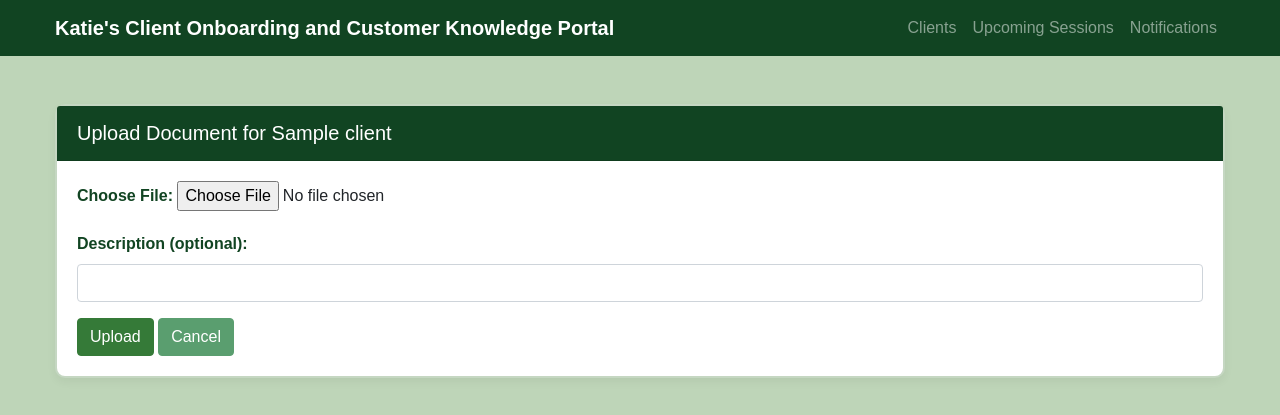
After one commit to Robbolo/client-webapp, a Django app: page /client/1/upload-document/ in a window 1280 px wide. The commit adds this page. Shown: the top 415 px of the page. Run offline with Django 5.2, Linux system fonts and the light colour scheme; tables that the repository leaves empty hold one stand-in row (values such as "Sample post"); some libraries are stand-ins or nearby versions.

Commit message:
added file uploads

```diff
--- a/src/clients/forms.py
+++ b/src/clients/forms.py
@@ -1,5 +1,5 @@
 from django import forms
-from .models import Client, Session
+from .models import Client, Session, ClientDocument
 
 class ClientForm(forms.ModelForm):
     class Meta:
@@ -32,3 +32,11 @@ class SessionForm(forms.ModelForm):
             'date': forms.DateTimeInput(attrs={'type': 'datetime-local'}),
             'notes': forms.Textarea(attrs={'rows': 4}),
         }
+
+class ClientDocumentForm(forms.ModelForm):
+    class Meta:
+        model = ClientDocument
+        fields = ['file', 'description']
+        widgets = {
+            'description': forms.TextInput(attrs={'class': 'form-control'}),
+        }
--- a/src/clients/models.py
+++ b/src/clients/models.py
@@ -1,5 +1,7 @@
 from django.db import models
 from django.utils import timezone
+from django.core.validators import FileExtensionValidator
+from pathlib import Path
 
 
 # Create class for client information
@@ -104,3 +106,24 @@ class Session(models.Model):
 
     def __str__(self):
         return f"{self.client.name} - {self.date.strftime('%Y-%m-%d %H:%M')}"
+
+
+class ClientDocument(models.Model):
+    client = models.ForeignKey(Client, on_delete=models.CASCADE, related_name='documents')
+    file = models.FileField(
+        upload_to='documents/',
+        validators=[FileExtensionValidator(allowed_extensions=['pdf', 'doc', 'docx', 'txt', 'xls', 'xlsx', 'csv'])]
+    )
+    description = models.CharField(max_length=255, blank=True)
+    uploaded_at = models.DateTimeField(auto_now_add=True)
+
+    @property
+    def file_extension(self):
+        return Path(self.file.name).suffix.lower()
+
+    @property
+    def file_size_kb(self):
+        return round(self.file.size / 1024, 1)  # returns size in KB
+
+    def __str__(self):
+        return f"Document for {self.client.name}: {self.file.name}"
--- /dev/null
+++ b/src/clients/templates/clients/upload_document.html
@@ -0,0 +1,26 @@
+{% extends 'clients/base.html' %}
+{% block title %}Upload Document{% endblock %}
+{% block content %}
+
+<div class="mt-5">
+    <div class="card">
+        <div class="card-header">Upload Document for {{ client.name }}</div>
+        <div class="card-body">
+            <form method="post" enctype="multipart/form-data">
+                {% csrf_token %}
+                <div class="form-group">
+                    <label for="id_file">Choose File:</label>
+                    {{ form.file }}
+                </div>
+                <div class="form-group">
+                    <label for="id_description">Description (optional):</label>
+                    {{ form.description }}
+                </div>
+                <button type="submit" class="btn btn-primary">Upload</button>
+                <a href="{% url 'client_detail' client.id %}" class="btn btn-secondary">Cancel</a>
+            </form>
+        </div>
+    </div>
+</div>
+
+{% endblock %}
--- a/src/clients/urls.py
+++ b/src/clients/urls.py
@@ -16,4 +16,5 @@ urlpatterns = [
     path('session/<int:session_id>/no-show/', views.mark_session_no_show, name='mark_session_no_show'),
     path('session/<int:session_id>/undo/', views.undo_session_status, name='undo_session_status'),
     path('sessions/upcoming/', views.upcoming_sessions, name='upcoming_sessions'),
+    path('client/<int:client_id>/upload-document/', views.upload_document, name='upload_document'),
     ] + static(settings.MEDIA_URL, document_root=settings.MEDIA_ROOT)
--- a/src/clients/views.py
+++ b/src/clients/views.py
@@ -1,6 +1,6 @@
 from django.shortcuts import render, get_object_or_404, redirect
 from .models import Client, Notification, Session
-from .forms import ClientForm, SessionForm
+from .forms import ClientForm, SessionForm, ClientDocumentForm
 from datetime import timedelta
 from django.utils import timezone
 from django.http import HttpResponseRedirect
@@ -147,3 +147,18 @@ def upcoming_sessions(request):
         'today': today,
         'tomorrow': tomorrow,
     })
+
+def upload_document(request, client_id):
+    client = get_object_or_404(Client, pk=client_id)
+
+    if request.method == 'POST':
+        form = ClientDocumentForm(request.POST, request.FILES)
+        if form.is_valid():
+            document = form.save(commit=False)
+            document.client = client
+            document.save()
+            return redirect('client_detail', client_id=client.id)
+    else:
+        form = ClientDocumentForm()
+
+    return render(request, 'clients/upload_document.html', {'form': form, 'client': client})
```
Also changed, not shown: src/clients/templates/clients/client_detail.html (+28 -1 lines), src/clients/migrations/0011_clientdocument.py (added).
